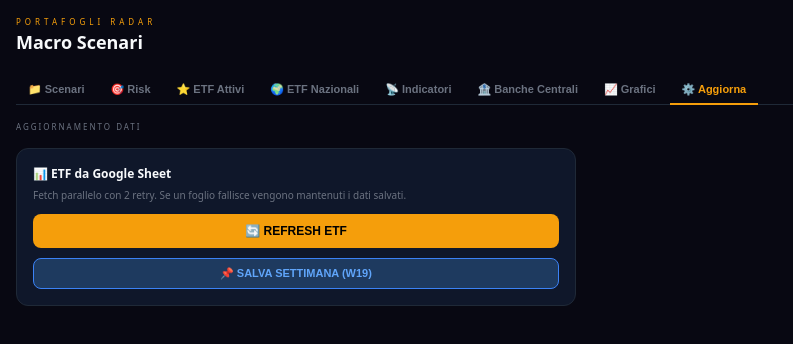
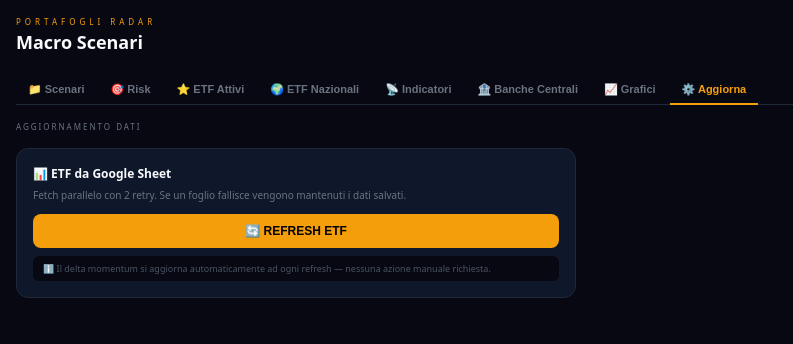
Before and after one commit to rickbiz77/Scenari-macro, a React (Vite) app: page / in a window 1280 px wide. Both pictures are taken after a click on the button "⚙️ Aggiorna". Shown: the top 344 px of the page, without its empty margins (0-793 px from the left). Built offline with nearby package versions, Linux system fonts and the light colour scheme.

Commit message:
Update App.jsx

```diff
--- a/src/App.jsx
+++ b/src/App.jsx
@@ -753,15 +753,33 @@ export default function App(){
       var savedBaseline=localStorage.getItem("pr_week_baseline");
       if(savedBaseline){
         var bl=JSON.parse(savedBaseline);
+        // La baseline è salvata PRIMA del refresh — rappresenta la settimana precedente
+        // La inseriamo con week corrente; il secondo useEffect aggiunge poi current con nuovi score
         setHistory(function(h){
           var merged=h.filter(function(x){return x.week!==bl.week;});
-          merged.push({week:bl.week,scores:bl.scores,update:"baseline"});
+          merged.push({week:bl.week,scores:bl.scores,update:"auto"});
           return merged.sort(function(a,b){return a.week-b.week;});
         });
       }
       setRenderKey(function(k){return k+1;});
     }catch(e){}
   },[]);
+
+  function autoSavePrevScores(){
+    // Salva baseline SOLO al primo refresh della settimana nuova
+    // I refresh successivi della stessa settimana non sovrascrivono
+    try{
+      var existing=localStorage.getItem("pr_week_baseline");
+      if(existing){
+        var bl=JSON.parse(existing);
+        if(bl.week===CURRENT_WEEK) return; // già salvata questa settimana, non sovrascrivere
+      }
+      // Prima volta questa settimana: salva score correnti come baseline
+      var scores={};
+      calcAllScores().forEach(function(s){scores[s.id]=s.composite;});
+      localStorage.setItem("pr_week_baseline",JSON.stringify({week:CURRENT_WEEK,scores:scores,savedAt:new Date().toISOString()}));
+    }catch(e){}
+  }
 
   async function fetchOneSheet(url, retries){
     for(var i=0;i<=retries;i++){
@@ -777,6 +795,7 @@ export default function App(){
     const URL_SC="https://docs.google.com/spreadsheets/d/e/2PACX-1vRtcPnQypnAxhDUn308spHSKmQM1pbLfImqfVz4XLR79h-HUUmNIHBElCbFSkUAvctO6IKGPn4c9d0k/pub?gid=0&single=true&output=csv";
     const URL_MACRO="https://docs.google.com/spreadsheets/d/e/2PACX-1vRtcPnQypnAxhDUn308spHSKmQM1pbLfImqfVz4XLR79h-HUUmNIHBElCbFSkUAvctO6IKGPn4c9d0k/pub?gid=1320980954&single=true&output=csv";
     const URL_NAZ="https://docs.google.com/spreadsheets/d/e/2PACX-1vRtcPnQypnAxhDUn308spHSKmQM1pbLfImqfVz4XLR79h-HUUmNIHBElCbFSkUAvctO6IKGPn4c9d0k/pub?gid=2023978700&single=true&output=csv";
+    autoSavePrevScores();
     setRefreshing(true);setRefreshMsg("Carico...");setFetchStatus({sc:null,naz:null,macro:null,time:null});
     var stSc=false,stNaz=false,stMacro=false;
     // Fetch tutti e 3 in parallelo con 2 retry ciascuno
@@ -2006,19 +2025,9 @@ export default function App(){
             </div>;
           })}
         </div>}
-        <button onClick={function(){
-          try{
-            var scores={};
-            allMomScores.forEach(function(s){scores[s.id]=s.composite;});
-            var weekEntry={week:CURRENT_WEEK,scores:scores,savedAt:new Date().toISOString()};
-            localStorage.setItem("pr_week_baseline",JSON.stringify(weekEntry));
-            var now=new Date();
-            setRefreshMsg("📌 Baseline W"+CURRENT_WEEK+" salvata "+now.getHours()+":"+String(now.getMinutes()).padStart(2,"0"));
-          }catch(e){setRefreshMsg("Errore salvataggio");}
-        }} style={{background:"#1e3a5f",color:"#60a5fa",border:"1px solid #3b82f6",borderRadius:8,padding:"8px 20px",fontSize:11,fontWeight:700,cursor:"pointer",width:"100%",marginTop:10}}>
-          📌 SALVA SETTIMANA (W{CURRENT_WEEK})
-        </button>
-        {refreshMsg&&refreshMsg.startsWith("📌")&&<div style={{background:"#080812",border:"1px solid #3b82f6",borderRadius:6,padding:"8px 12px",fontSize:10,color:"#60a5fa",fontWeight:600,marginTop:6}}>{refreshMsg}</div>}
+        <div style={{fontSize:9,color:"#4b5563",marginTop:8,padding:"6px 10px",background:"#080812",borderRadius:6}}>
+          ℹ️ Il delta momentum si aggiorna automaticamente ad ogni refresh — nessuna azione manuale richiesta.
+        </div>
       </div>
     </div>}
 
```
